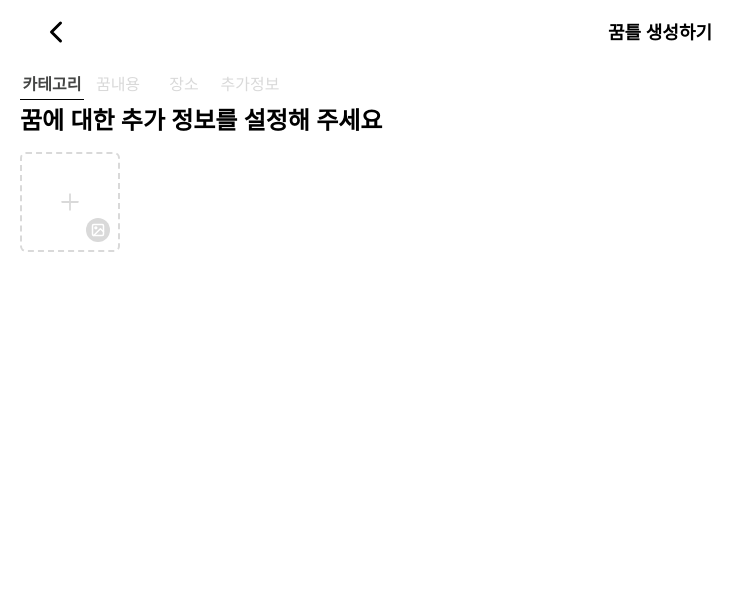
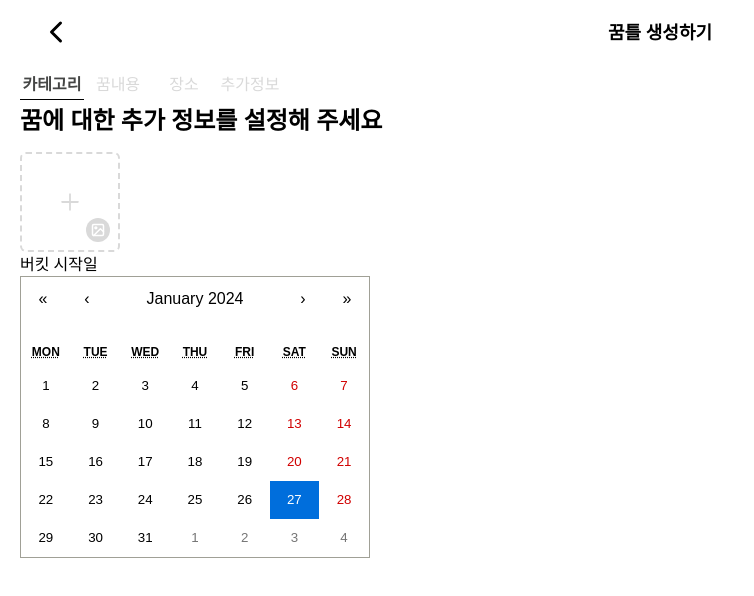
Before and after one commit to ggumms/ggumtle, a React (Vite) app in the folder frontend/: page /bucket/write/additional in a window 1280 px wide. Shown: the top 596 px of the page, without its empty margins (0-754 px from the left). Built offline with nearby package versions, Linux system fonts and the light colour scheme.

Commit message:
[FE] Feat #69: 버킷 시작일 컴포넌트 및 달력 UI 추가
Change-Id: I04bc9cd2d0f20481502ab0490fa68fabd60300e1

```diff
--- a/frontend/package.json
+++ b/frontend/package.json
@@ -18,6 +18,7 @@
 		"framer-motion": "^10.18.0",
 		"immer": "^10.0.3",
 		"react": "^18.2.0",
+		"react-calendar": "^4.8.0",
 		"react-dom": "^18.2.0",
 		"react-icons": "^5.0.1",
 		"react-router-dom": "^6.21.3",
--- a/frontend/src/pages/Bucket/AddBucket/AdditionalInfo/AdditionalInfo.tsx
+++ b/frontend/src/pages/Bucket/AddBucket/AdditionalInfo/AdditionalInfo.tsx
@@ -1,6 +1,7 @@
 import React from 'react'
 import PageDescription from '../../../../components/PageDescription'
 import BucketImage from './component/BucketImage'
+import StartDate from './component/StartDate'
 
 const AdditionalInfo = () => {
 	return (
@@ -10,6 +11,7 @@ const AdditionalInfo = () => {
 			</section>
 			<fieldset>
 				<BucketImage />
+				<StartDate />
 			</fieldset>
 		</section>
 	)
--- /dev/null
+++ b/frontend/src/pages/Bucket/AddBucket/AdditionalInfo/component/StartDate.tsx
@@ -0,0 +1,24 @@
+import { useEffect, useState } from 'react'
+import Calendar from 'react-calendar'
+import 'react-calendar/dist/Calendar.css' // css import
+
+type StartDateType = Date | null
+type EndDateType = Date | null
+type BucketDate = StartDateType | [StartDateType, EndDateType]
+
+const StartDate = () => {
+	const [startDate, setStartDate] = useState<BucketDate>(new Date())
+
+	useEffect(() => {
+		console.log(startDate)
+	}, [startDate])
+
+	return (
+		<div>
+			<p>버킷 시작일</p>
+			<Calendar onChange={setStartDate} value={startDate} />
+		</div>
+	)
+}
+
+export default StartDate
```
Also changed, not shown: 1 other file (tests, documents, lock files or other folders).
